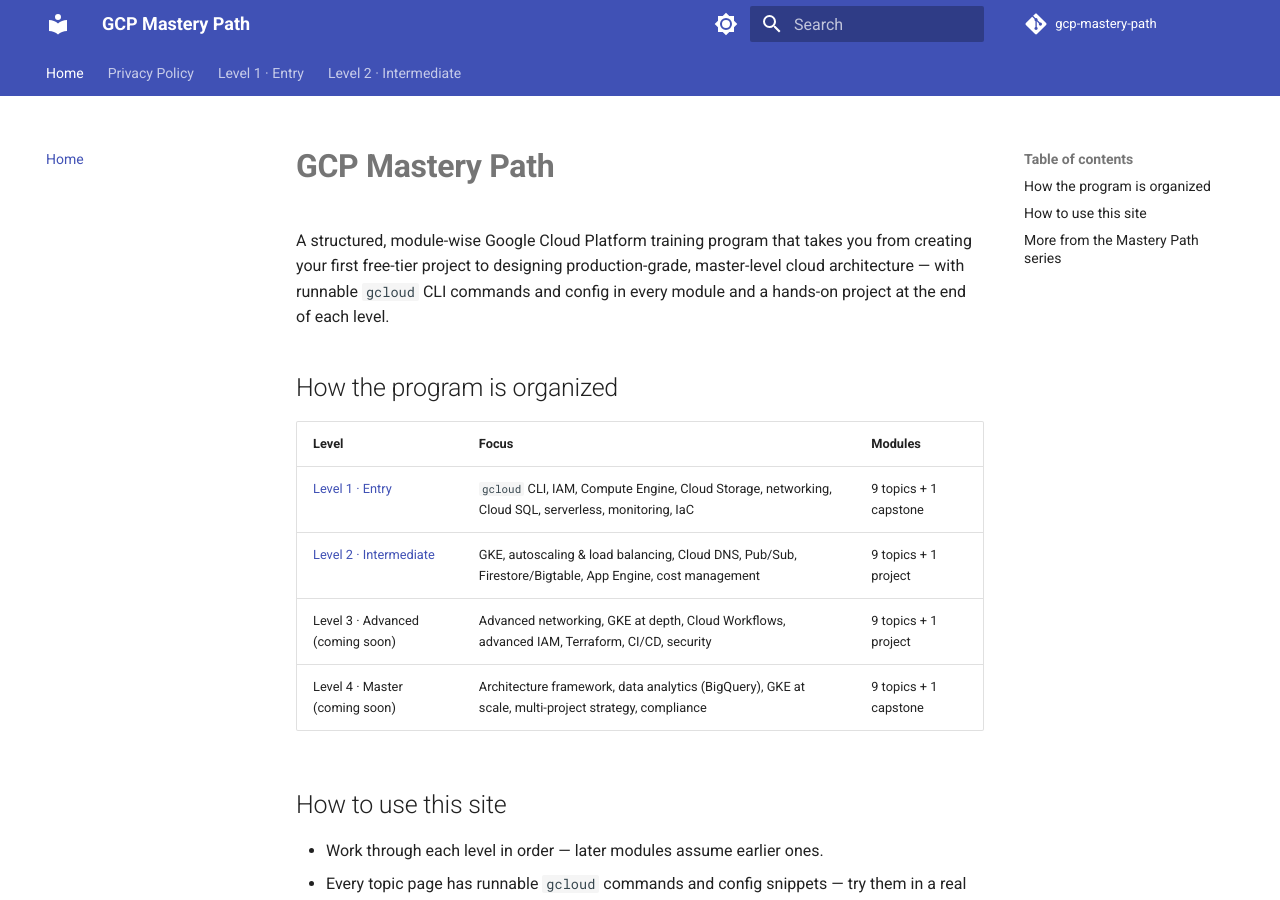
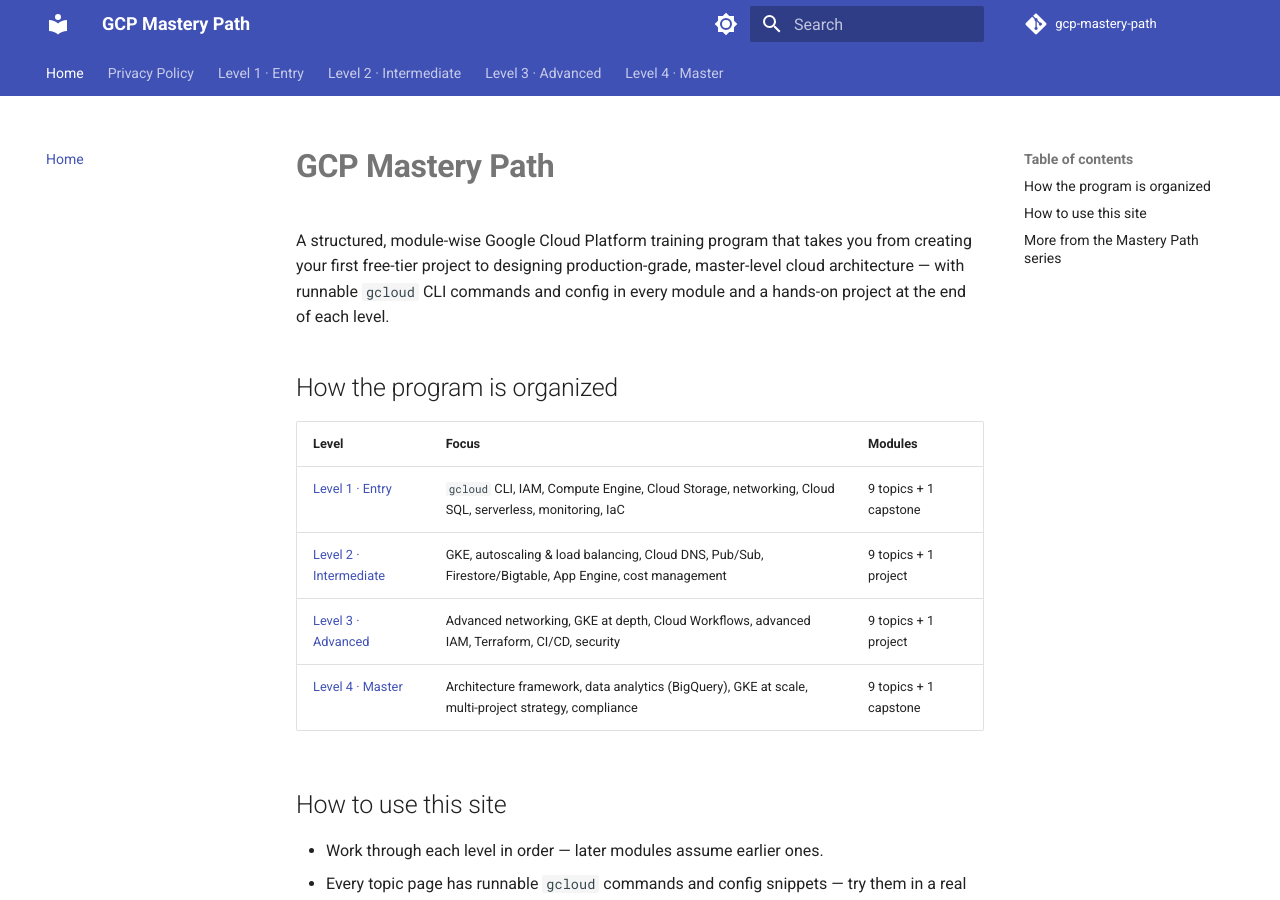
Before and after one commit to SIGILIPELLI/gcp-mastery-path, an MkDocs documentation site: the page built from docs/index.md, in a window 1280 px wide and 900 px high. Built offline with MkDocs 1.6.1 and Material for MkDocs 9.7.7, drawn with Linux system fonts in a browser that asks for light colours; comment, search, counter and statistics services are not loaded; part of the change alters nothing that is shown.

Commit message:
Restore finished level(s) to nav/sitemap/homepage
Co-Authored-By: Claude Opus 5 <noreply@anthropic.com>

```diff
--- a/docs/index.md
+++ b/docs/index.md
@@ -16,8 +16,8 @@ config in every module and a hands-on project at the end of each level.
 |-------|-------|---------|
 | [Level 1 · Entry](level-1/index.md) | `gcloud` CLI, IAM, Compute Engine, Cloud Storage, networking, Cloud SQL, serverless, monitoring, IaC | 9 topics + 1 capstone |
 | [Level 2 · Intermediate](level-2/index.md) | GKE, autoscaling & load balancing, Cloud DNS, Pub/Sub, Firestore/Bigtable, App Engine, cost management | 9 topics + 1 project |
-| Level 3 · Advanced (coming soon) | Advanced networking, GKE at depth, Cloud Workflows, advanced IAM, Terraform, CI/CD, security | 9 topics + 1 project |
-| Level 4 · Master (coming soon) | Architecture framework, data analytics (BigQuery), GKE at scale, multi-project strategy, compliance | 9 topics + 1 capstone |
+| [Level 3 · Advanced](level-3/index.md) | Advanced networking, GKE at depth, Cloud Workflows, advanced IAM, Terraform, CI/CD, security | 9 topics + 1 project |
+| [Level 4 · Master](level-4/index.md) | Architecture framework, data analytics (BigQuery), GKE at scale, multi-project strategy, compliance | 9 topics + 1 capstone |
 
 ## How to use this site
 
--- a/mkdocs.yml
+++ b/mkdocs.yml
@@ -74,7 +74,27 @@ nav:
       - "08 · Cloud CDN & Cloud Armor": level-2/08-cloud-cdn-armor.md
       - "09 · Cost Management & Billing": level-2/09-cost-management-billing.md
       - "10 · Project — Scalable Web App": level-2/10-project-scalable-web-app.md
-# --- auto-pruned stub levels (see AdSense low-value-content fix) ---
-exclude_docs: |
-  level-3/*.md
-  level-4/*.md
+  - "Level 3 · Advanced":
+      - Overview: level-3/index.md
+      - "01 · Advanced VPC (Peering, Shared VPC, Interconnect)": level-3/01-advanced-vpc.md
+      - "02 · Kubernetes on GCP (GKE Advanced)": level-3/02-gke-advanced.md
+      - "03 · Cloud Workflows & Orchestration": level-3/03-workflows-orchestration.md
+      - "04 · Advanced IAM (Org Policies, Custom Roles)": level-3/04-advanced-iam.md
+      - "05 · Terraform on GCP (Advanced)": level-3/05-terraform-on-gcp.md
+      - "06 · CI/CD (Cloud Build, Artifact Registry)": level-3/06-cicd-cloud-build.md
+      - "07 · Multi-Region & Disaster Recovery": level-3/07-multi-region-disaster-recovery.md
+      - "08 · Advanced Monitoring (Cloud Trace & Profiler)": level-3/08-advanced-monitoring-trace.md
+      - "09 · Security Deep Dive (Security Command Center, VPC Service Controls)": level-3/09-security-deep-dive.md
+      - "10 · Project — Multi-Tier CI/CD Pipeline": level-3/10-project-cicd-pipeline.md
+  - "Level 4 · Master":
+      - Overview: level-4/index.md
+      - "01 · GCP Architecture Framework": level-4/01-architecture-framework.md
+      - "02 · Advanced Serverless (Eventarc at Scale)": level-4/02-advanced-serverless-eventarc.md
+      - "03 · Data Analytics (BigQuery, Dataflow, Dataproc)": level-4/03-data-analytics-bigquery.md
+      - "04 · Kubernetes at Scale (GKE Production Patterns)": level-4/04-gke-at-scale.md
+      - "05 · Multi-Project Strategy (Organizations, Folders)": level-4/05-multi-project-strategy.md
+      - "06 · Cost Optimization at Scale": level-4/06-cost-optimization-at-scale.md
+      - "07 · Advanced Networking (Interconnect, Network Connectivity Center)": level-4/07-advanced-networking.md
+      - "08 · Compliance & Governance (Assured Workloads, Policy Intelligence)": level-4/08-compliance-governance.md
+      - "09 · Chaos Engineering & Resilience Testing": level-4/09-chaos-engineering-resilience.md
+      - "10 · Capstone Project — Production-Grade Cloud Architecture": level-4/10-capstone-project.md
```
